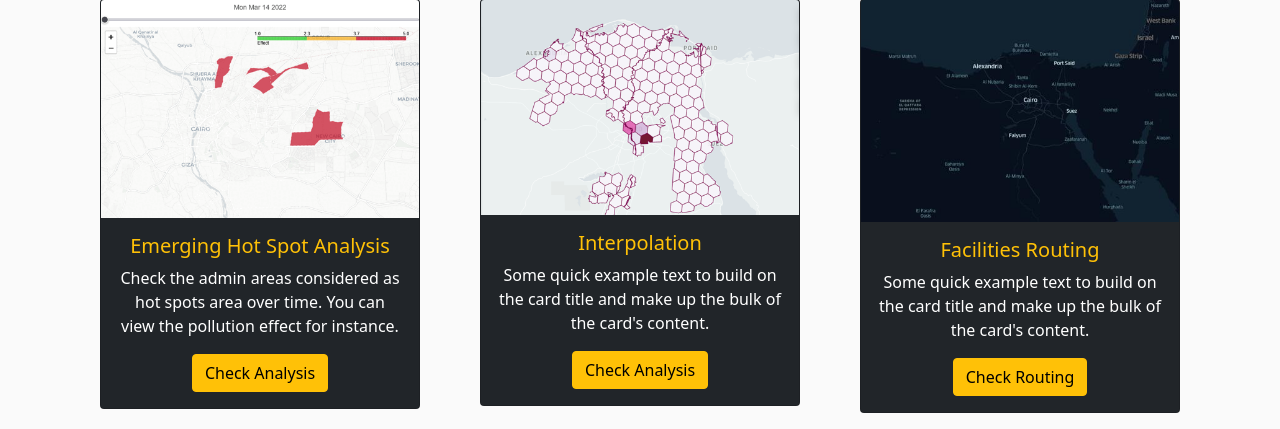
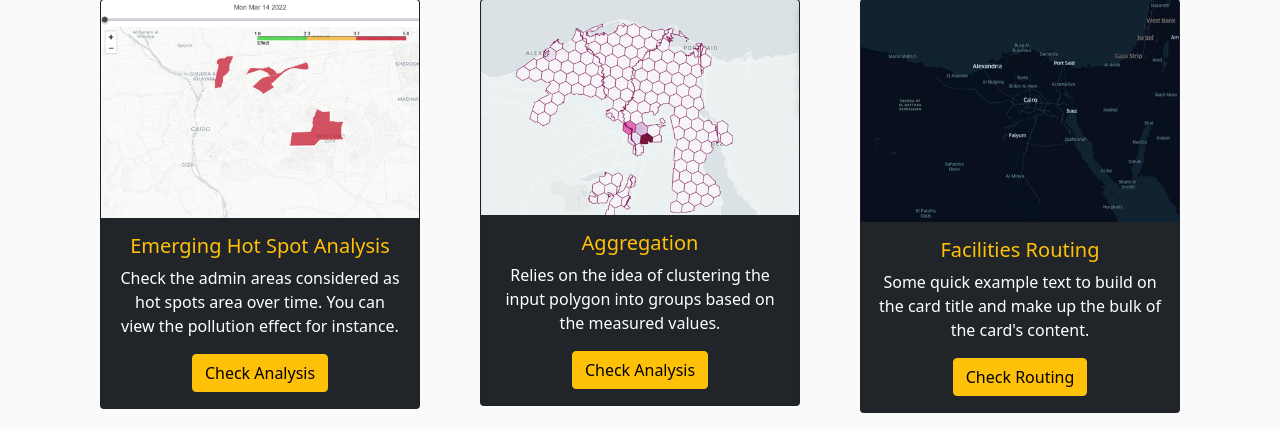
Before and after one commit to Youssef-Harby/report-it, a Python web app: template reportit/templates/myanalysis.html in a window 1280 px wide. Shown: the part 647-1076 px from the top of the page. Run offline with Jinja, Linux system fonts and the light colour scheme; the template is opened without the code that fills it, so the values that code supplies are empty.

Commit message:
Aggregation

```diff
--- a/reportit/templates/myanalysis.html
+++ b/reportit/templates/myanalysis.html
@@ -71,8 +71,8 @@
               <div class="card text-white bg-dark mb-3" style="width: 20rem;">
                   <img class="card-img-top" src="{{ url_for('static', filename = '001-HexaGrid2.png') }}" alt="Card image cap">
                   <div class="card-body">
-                    <h5 class="card-title text-warning">Interpolation</h5>
-                    <p class="card-text">Some quick example text to build on the card title and make up the bulk of the card's content.</p>
+                    <h5 class="card-title text-warning">Aggregation</h5>
+                    <p class="card-text">Relies on the idea of clustering the input polygon into groups based on the measured values.</p>
                     <div align="center"><a href="{{ url_for('analysis4', accessuser_access=curr_ana) }}" class="btn btn-warning">Check Analysis</a></div>
                   </div>
                 </div>
```
